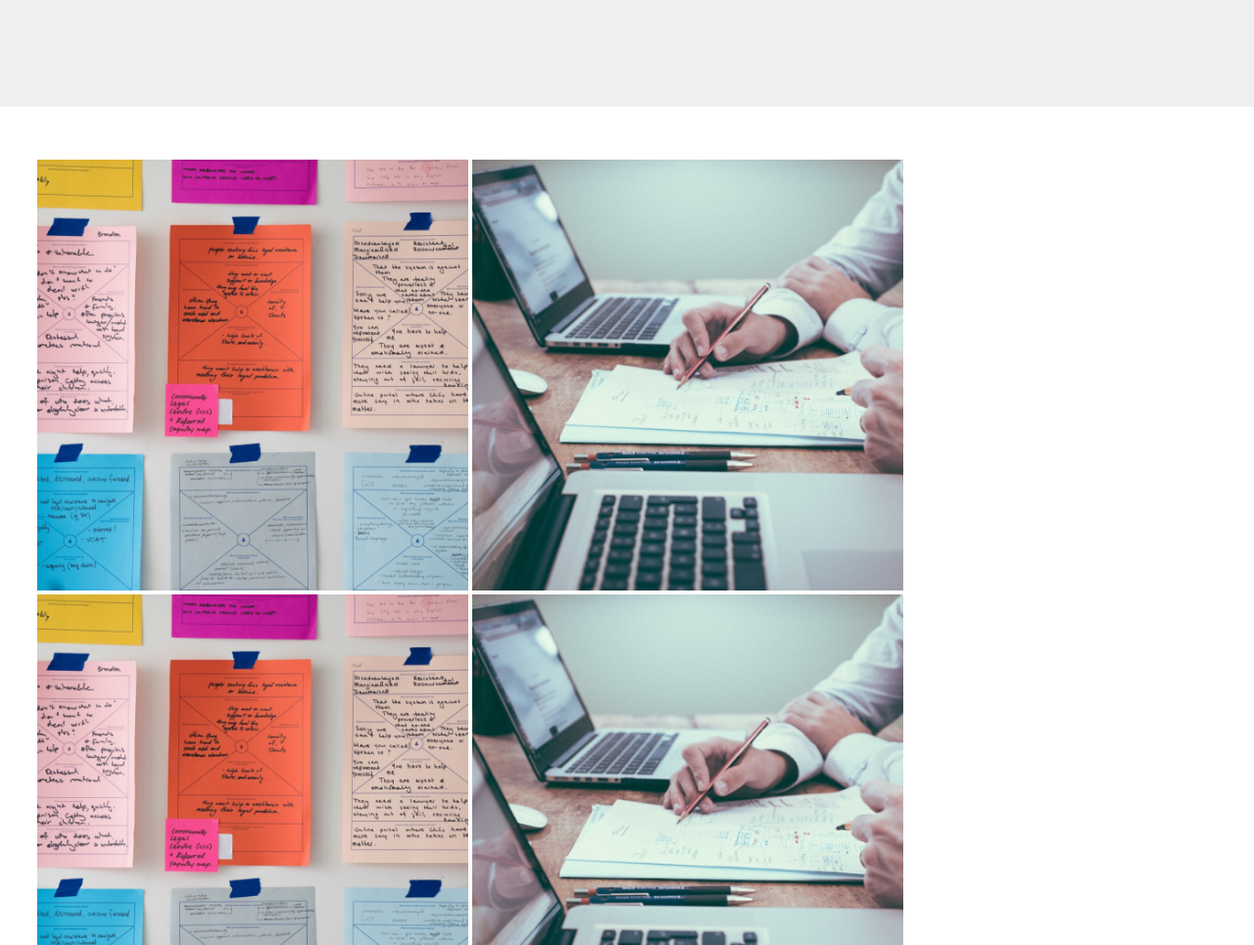
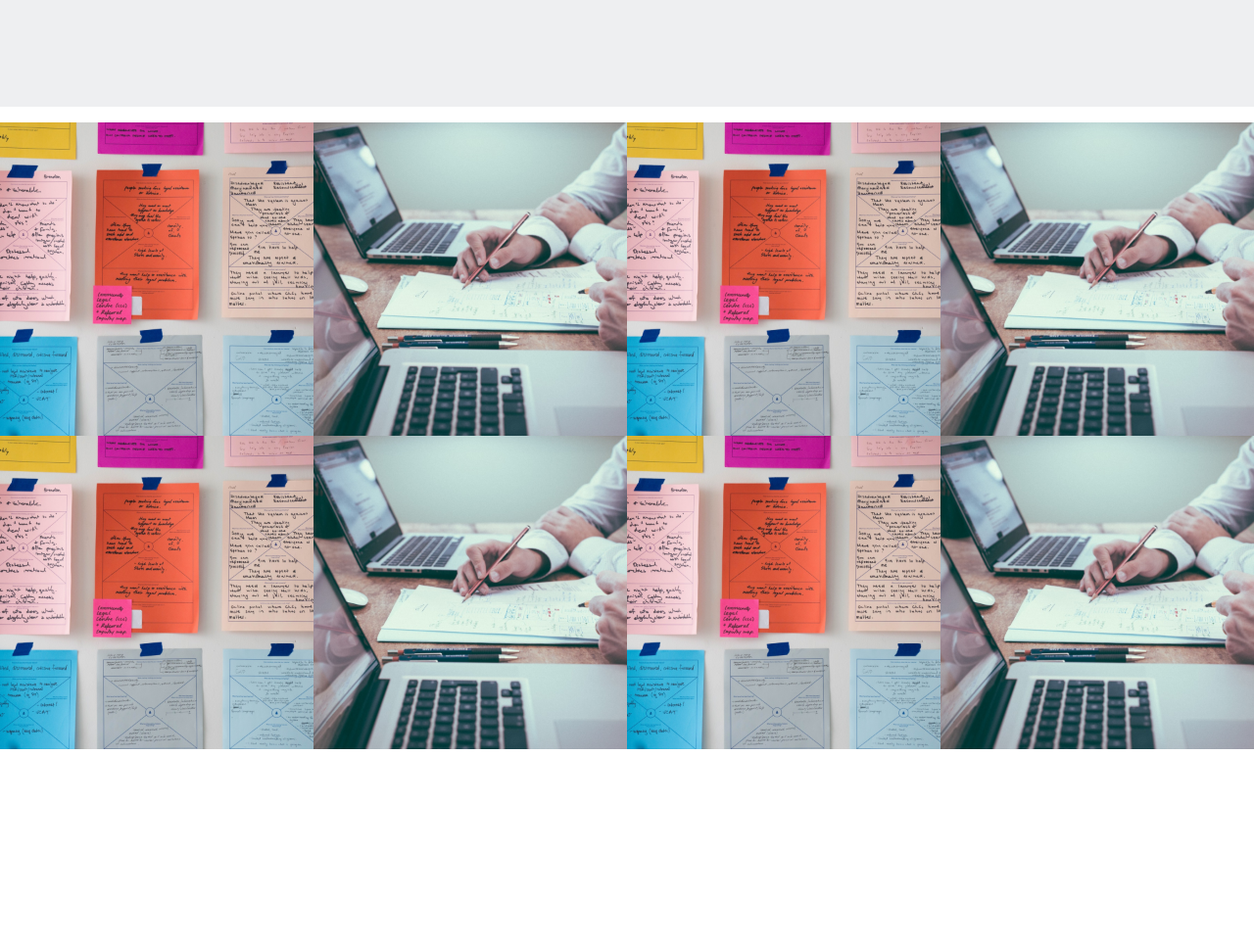
Before and after one commit to Tima2004/Arthur-project, a plain HTML site: page ebat/index.html in a window 1280 px wide. Shown: the part 2880-3845 px from the top of the page at 98% size. Drawn offline with Linux system fonts and the light colour scheme.

Commit message:
Update style.css

```diff
--- a/ebat/style.css
+++ b/ebat/style.css
@@ -120,13 +120,15 @@ header {
 }
 
 .img_table {
-    padding: 3%;
+    display: flex;
+    justify-content: center;
+    flex-wrap: wrap;
 }
 
 .img_table img {
     border-radius: 0px;
-    width: 440px;
-    height: 440px;
+    width: 25%;
+    height: 25%;
 }
 
 .seventh_block {
```
